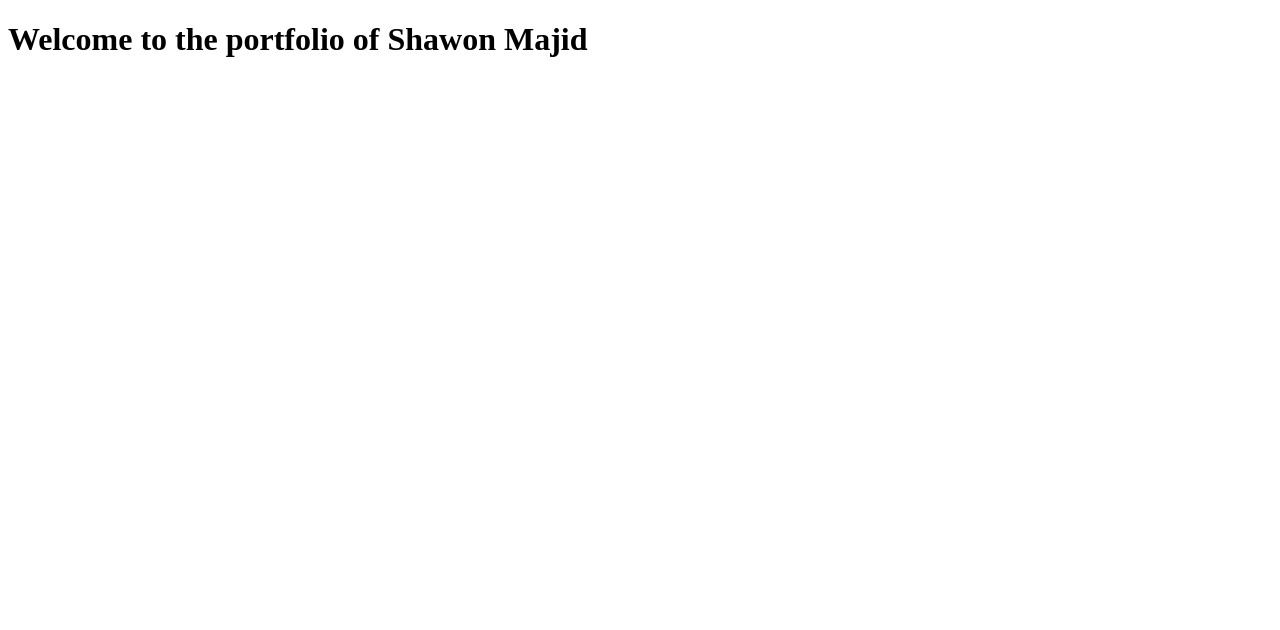
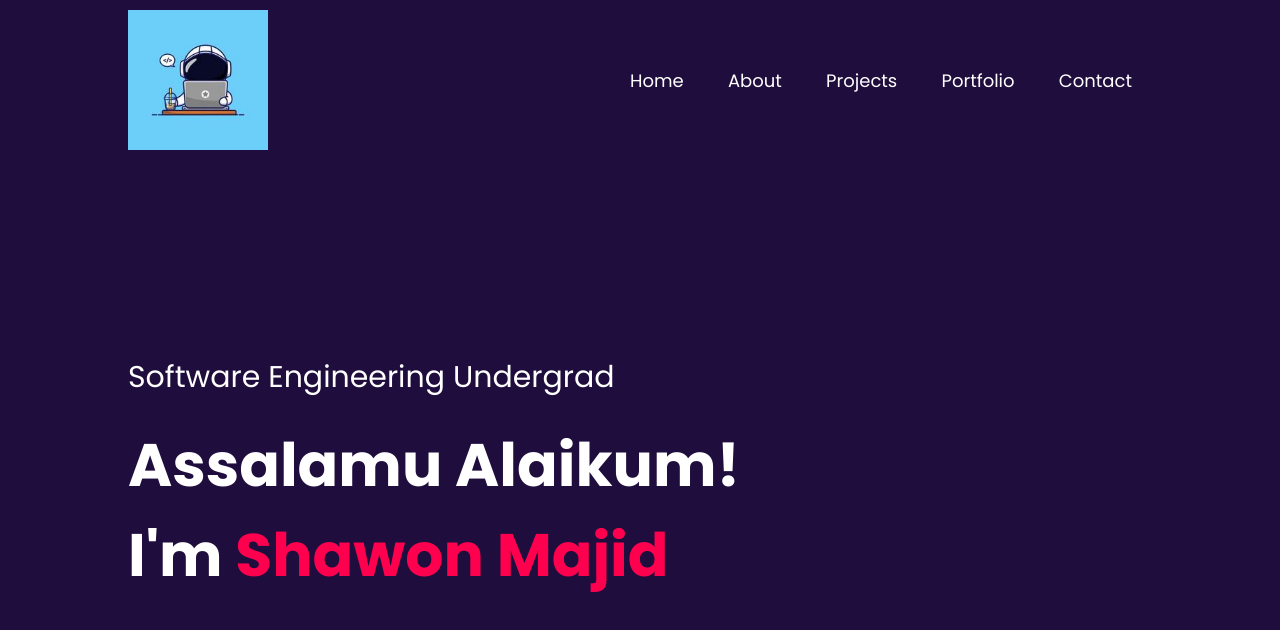
Before and after one commit to shawon-majid/portfolio, a plain HTML site: page index.html in a window 1280 px wide. Drawn offline with Linux system fonts and the light colour scheme.

Commit message:
added home section

```diff
--- a/index.html
+++ b/index.html
@@ -1,12 +1,38 @@
 <!DOCTYPE html>
-<html>
+<html lang="en">
 
 <head>
+    <meta charset="UTF-8">
+    <meta name="viewport" content="width=device-width, initial-scale=1.0">
+    <title>Shawon Majid</title>
     <link rel="stylesheet" href="style.css">
+    <link rel="preconnect" href="https://fonts.googleapis.com">
+    <link rel="preconnect" href="https://fonts.gstatic.com" crossorigin>
+    <link
+        href="https://fonts.googleapis.com/css2?family=Poppins:ital,wght@0,100;0,200;0,300;0,400;0,600;0,700;0,800;0,900;1,100;1,200;1,300;1,400;1,500;1,600;1,700;1,800;1,900&display=swap"
+        rel="stylesheet">
 </head>
 
 <body>
-    <h1>Welcome to the portfolio of Shawon Majid</h1>
+    <div id="header">
+        <div class="container">
+            <nav>
+                <img src="images/logo.jpeg" alt="logo" class="logo">
+                <ul>
+                    <li><a href="#">Home</a></li>
+                    <li><a href="#">About</a></li>
+                    <li><a href="#">Projects</a></li>
+                    <li><a href="#">Portfolio</a></li>
+                    <li><a href="#">Contact</a></li>
+
+                </ul>
+            </nav>
+            <div class="header-text">
+                <p>Software Engineering Undergrad</p>
+                <h1>Assalamu Alaikum!<br> I'm <span>Shawon Majid</span></h1>
+            </div>
+        </div>
+    </div>
 </body>
 
 </html>
--- a/style.css
+++ b/style.css
@@ -0,0 +1,86 @@
+* {
+    margin: 0;
+    padding: 0;
+    font-family: 'Poppins', sans-serif;
+    box-sizing: border-box;
+}
+
+body {
+    background-color: #0f1e54;
+    color: white;
+}
+
+#header {
+    width: 100%;
+    height: 100vh;
+    /* 100% of viewport height */
+
+    /* background-image: url('/images/background-image.jpeg');
+    background-size: cover;
+    background-position: center; */
+    background-color: #1F0D3D;
+    /* opacity: .1; */
+}
+
+/* .logo{
+
+} */
+
+.container {
+    padding: 10px 10%;
+}
+
+nav {
+    display: flex;
+    align-items: center;
+    justify-content: space-between;
+    flex-wrap: wrap;
+
+}
+
+.logo {
+    width: 140px;
+}
+
+nav ul li {
+    display: inline-block;
+    list-style: none;
+
+    margin: 10px 20px;
+}
+
+nav ul li a {
+    color: white;
+    text-decoration: none;
+    font-size: 18px;
+    position: relative;
+}
+
+nav ul li a::after {
+    content: '';
+    width: 0%;
+    height: 3px;
+    background: #ff004f;
+    position: absolute;
+    left: 0;
+    bottom: -6px;
+    transition: 0.5s;
+}
+
+nav ul li a:hover::after {
+    width: 100%;
+}
+
+.header-text {
+    margin-top: 20%;
+    font-size: 30px;
+}
+
+.header-text h1 {
+    font-size: 60px;
+    margin-top: 20px;
+}
+
+.header-text h1 span {
+    color: #ff004f;
+}
```
Also changed, not shown: images/background-image.jpeg (added), images/logo.jpeg (added), 1 other file.
